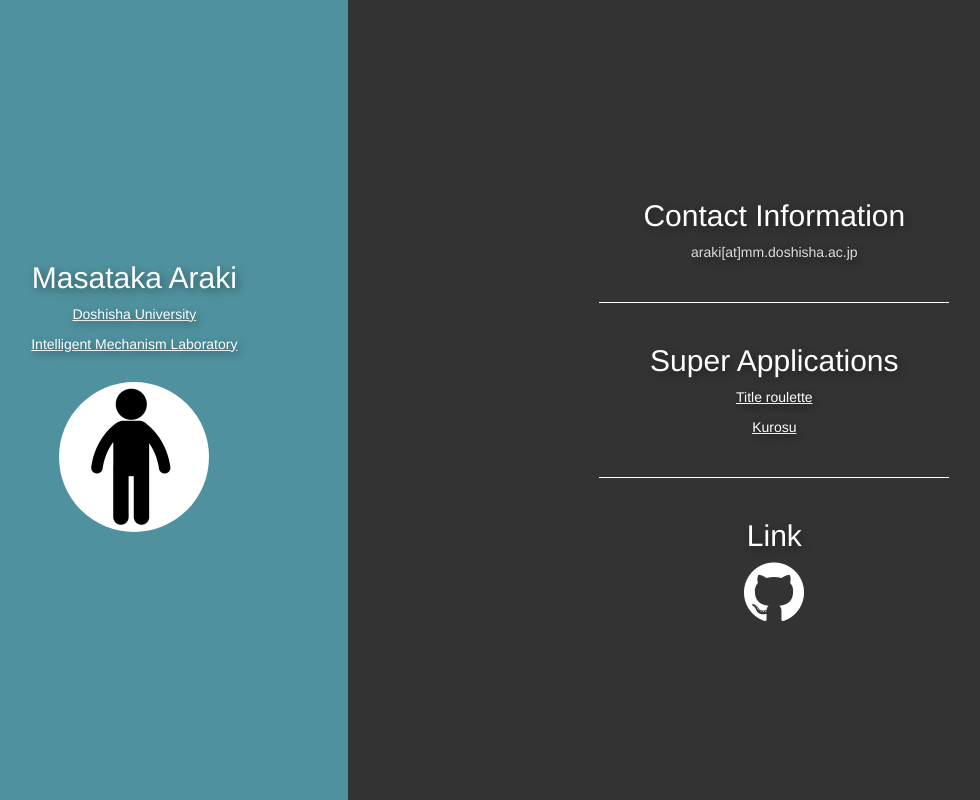
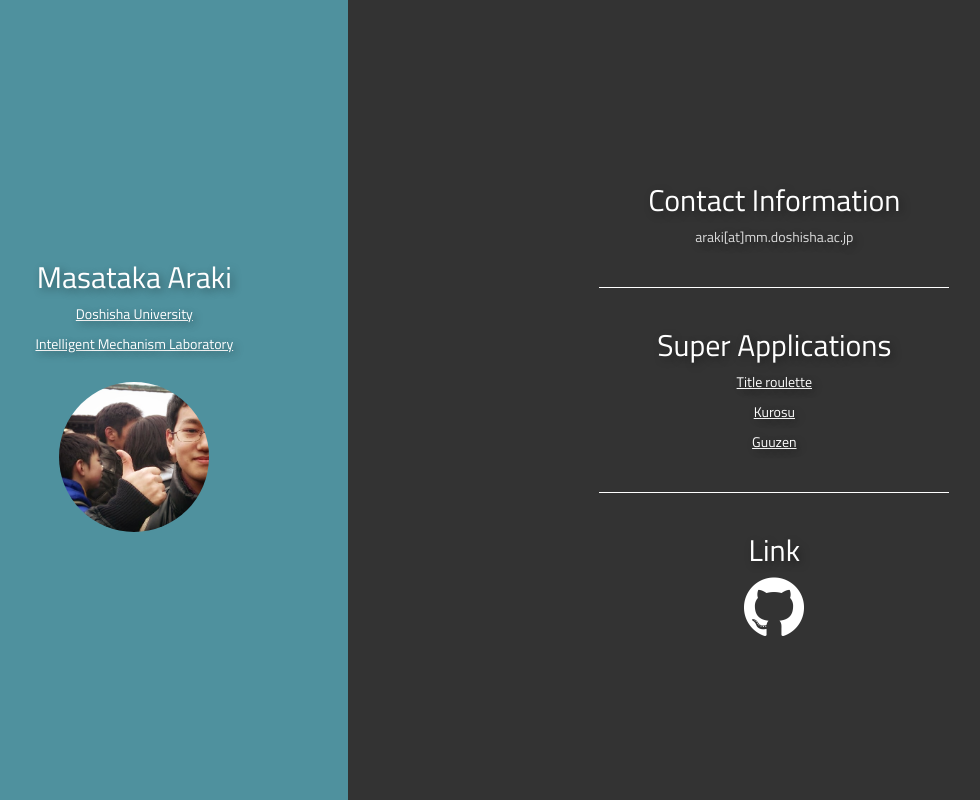
Before and after one commit to a-lucky/a-lucky.github.io, a plain HTML site: page index.html in a window 1280 px wide. Shown: the whole page, without its empty margins (79-1059 px from the left). Drawn offline with nearby package versions, Linux system fonts and the light colour scheme.

Commit message:
[fig] appearance

```diff
--- a/css/all.css
+++ b/css/all.css
@@ -3,6 +3,9 @@ html, body, div[class^="col-sm-"]{
     text-align: center;
     color: #ddd;
     text-shadow: 3px 3px 8px rgba(0,0,0,0.4);
+    font-family: 'Titillium Web', sans-serif;
+    font-feature-settings : "palt", "liga", "clig";
+    font-kerning: auto;
 }
 
 div[class^="col-sm-"]{
--- a/index.html
+++ b/index.html
@@ -4,9 +4,10 @@
     <meta charset="utf-8">
     <meta http-equiv="X-UA-Compatible" content="IE=edge">
     <meta name="viewport" content="width=device-width, initial-scale=1">
-    <title>title</title>
+    <title>Masataka Araki</title>
 
     <link href="https://maxcdn.bootstrapcdn.com/bootstrap/3.3.7/css/bootstrap.min.css" rel="stylesheet">
+    <link href="https://fonts.googleapis.com/css?family=Titillium+Web" rel="stylesheet">
     <link href="css/all.css" rel="stylesheet">
   </head>
 
@@ -16,7 +17,7 @@
         <h1>Masataka Araki</h1>
         <p><a href="http://www.doshisha.ac.jp/">Doshisha University</a></p>
         <p><a href="http://mm.doshisha.ac.jp">Intelligent Mechanism Laboratory</a></p>
-	<img class="portrait" src="image/portrait.png" alt="portrait">
+        <img class="portrait" src="image/portrait.jpg" alt="portrait">
         <p></p>
       </header>
     </div>
@@ -29,9 +30,9 @@
         <hr>
 
         <h2>Super Applications</h2>
-	<p><a href='https://title-roulette.herokuapp.com/'>Title roulette</a></p>
-    <p><a href='https://kurosu.herokuapp.com/?q=country'>Kurosu</a></p>
-
+          <p><a href='https://title-roulette.herokuapp.com/' target="_blank">Title roulette</a></p>
+          <p><a href='https://kurosu.herokuapp.com/?q=country' target="_blank">Kurosu</a></p>
+          <p><a href='https://guuzen.herokuapp.com/' target="_blank">Guuzen</a></p>
         <hr>
 
         <h2>Link</h2>
```
Also changed, not shown: image/portrait.jpg (added), image/portrait.png (deleted). Lines whose indentation alone changed are shown as unchanged.
